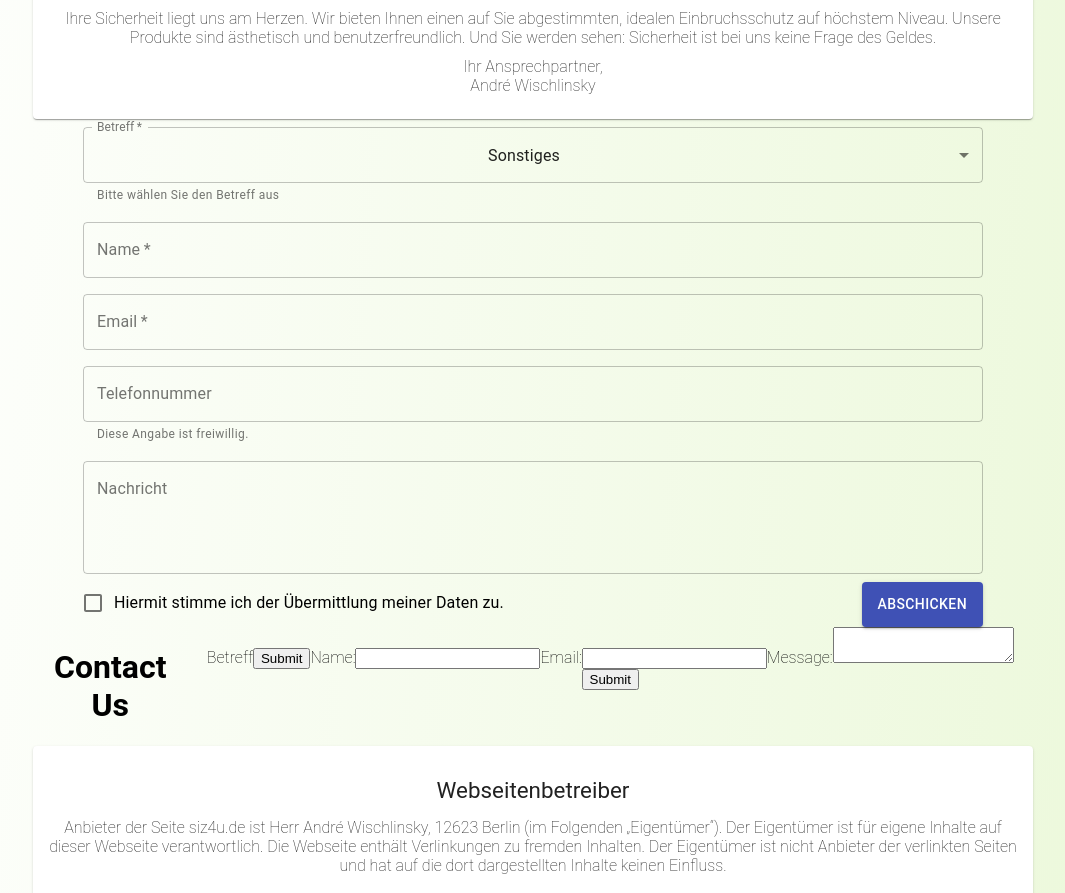
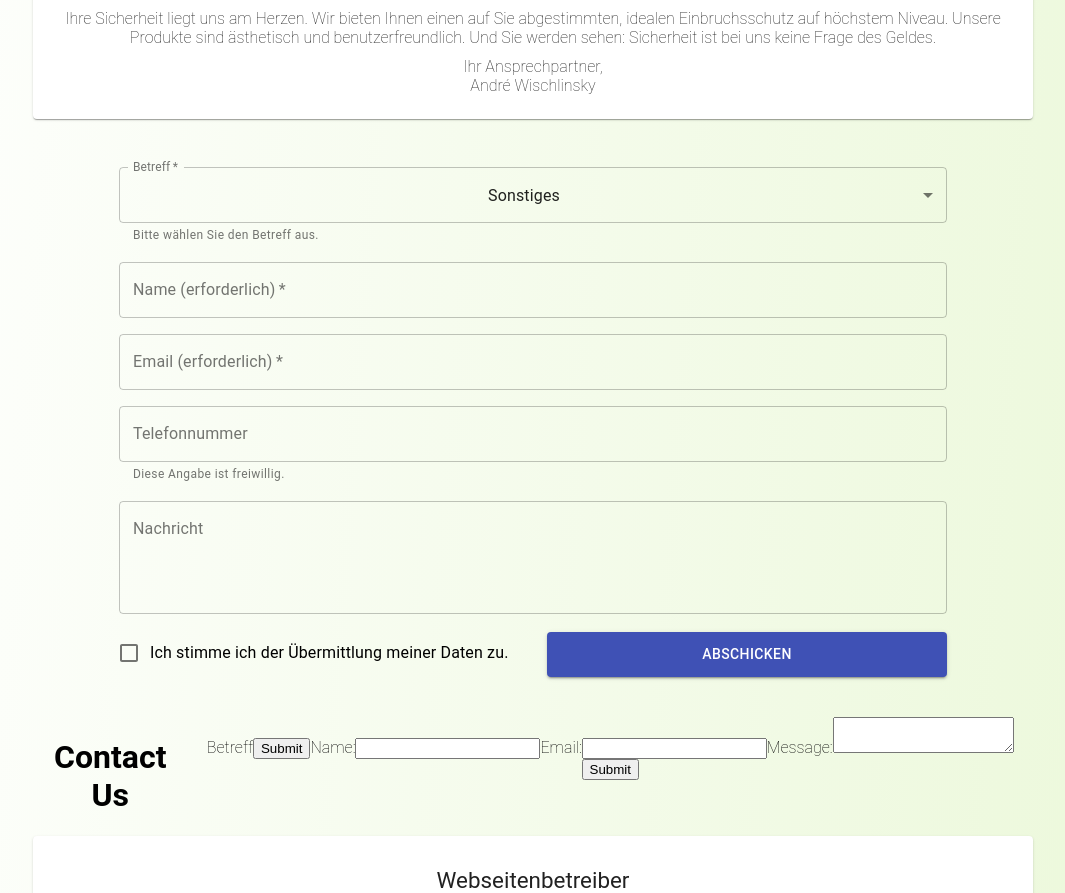
Before and after one commit to wischli/siz4u, a React (Create React App) app: page / in a window 1280 px wide. Shown: the part 1013-1906 px from the top of the page, without its empty margins (107-1172 px from the left). Built offline with nearby package versions, Linux system fonts and the light colour scheme; what webfontloader would draw is missing.

Commit message:
chore: update form

```diff
--- a/src/components/Form/MForm.tsx
+++ b/src/components/Form/MForm.tsx
@@ -1,4 +1,4 @@
-import React from "react";
+import React, { useState } from "react";
 import TextField from "@material-ui/core/TextField";
 import { createStyles, makeStyles, Theme } from "@material-ui/core/styles";
 import {
@@ -10,6 +10,11 @@ import {
   FormGroup,
   FormHelperText,
 } from "@material-ui/core";
+import { isMobile } from "react-device-detect";
+
+import axios from "axios";
+import myTheme from "../MyTheme/MyTheme";
+
 // import HouseIcon from "@material-ui/icons/House";
 // import DeviceHubIcon from "@material-ui/icons/DeviceHub";
 // import LiveHelpIcon from "@material-ui/icons/LiveHelp";
@@ -44,27 +49,55 @@ const subjects = [
 const useStyles = makeStyles((theme: Theme) =>
   createStyles({
     root: {
+      paddingTop: isMobile ? 20 : 40,
+      paddingBottom: isMobile ? 20 : 40,
+      paddingLeft: isMobile ? 0 : 40,
+      paddingRight: isMobile ? 0 : 40,
       "& .MuiTextField-root": {
         margin: theme.spacing(1),
         width: "90%",
       },
+      "& .MuiFormControlLabel-label": {
+        lineHeight: isMobile ? "110%" : "auto",
+      },
     },
     buttonRow: {
-      display: "flex",
+      color: "black",
+      display: isMobile ? "block" : "flex",
+      textAlign: isMobile ? "left" : "center",
       width: "90%",
       justifyContent: "space-between",
       margin: "auto",
+      paddingTop: isMobile ? "auto" : 10,
+    },
+    button: {
+      ...myTheme.button,
+      width: isMobile ? "100%" : 400,
+      height: isMobile ? 50 : "auto",
     },
   })
 );
 
 export default function MForm() {
   const classes = useStyles();
-  const [subject, setSubject] = React.useState("Sonstiges");
-  const [email, setEmail] = React.useState(false);
-  const [name, setName] = React.useState(false);
-  const [checkbox, setCheckbox] = React.useState(false);
-  const [button, setButton] = React.useState(false);
+  const [subject, setSubject] = useState("Sonstiges");
+  const [email, setEmail] = useState(false);
+  const [name, setName] = useState(false);
+  const [checkbox, setCheckbox] = useState(false);
+  const [button, setButton] = useState(false); // TODO
+  const [serverState, setServerState] = useState({
+    submitting: false,
+    status: null,
+  });
+  const handleServerResponse = (ok: any, msg: any, form: any) => {
+    setServerState({
+      submitting: false,
+      status: { ok, msg } as any,
+    });
+    if (ok) {
+      form.reset();
+    }
+  };
 
   const handleSubjectChange = (event: React.ChangeEvent<HTMLInputElement>) => {
     setSubject(event.target.value);
@@ -81,36 +114,43 @@ export default function MForm() {
     event.persist();
     await sleep(1000);
     setEmail(
-      !/^[A-Z0-9._%+-]+@[A-Z0-9.-]+\.[A-Z]{2,4}$/i.test(event?.target?.value)
+      // eslint-disable-next-line no-control-regex
+      /^[a-zA-Z0-9.!#$%&'*+/=?^_`{|}~-]+@[a-zA-Z0-9](?:[a-zA-Z0-9-]{0,61}[a-zA-Z0-9])?(?:\.[a-zA-Z0-9](?:[a-zA-Z0-9-]{0,61}[a-zA-Z0-9])?)*$/i.test(
+        event?.target?.value
+      )
     );
   };
-  const handleSubmit = (event: any) => {
+  const handleSubmit = (event: React.ChangeEvent<HTMLFormElement>) => {
+    setButton(true);
     event.preventDefault();
-    setButton(true);
-    if (!email) {
-      console.log("Email fehlt");
+    console.log(email, name, checkbox, event.target);
+    if (email && name && checkbox) {
+      const form = event.target;
+      setServerState({ submitting: true, status: null });
+      axios({
+        method: "post",
+        url: "https://formspree.io/mbjavdke",
+        data: new FormData(form),
+      })
+        .then((r) => {
+          handleServerResponse(true, "Thanks!", form);
+        })
+        .catch((r) => {
+          handleServerResponse(false, r.response.data.error, form);
+        });
     }
-    if (!name) {
-      console.log("Name fehlt");
-    }
-    if (!checkbox) {
-      console.log("Bitte stimmen Sie der Zusendung Ihrer Daten zu.");
-    }
-    if (email && name && checkbox) {
-      console.log(true);
-    }
-    console.log(false);
   };
 
   return (
-    <form className={classes.root} autoComplete="on">
+    <form className={classes.root} autoComplete="on" onSubmit={handleSubmit}>
       <TextField
         id="outlined-select-subject"
         select
+        name="subject"
         label="Betreff"
         value={subject}
         onChange={handleSubjectChange}
-        helperText="Bitte wählen Sie den Betreff aus"
+        helperText="Bitte wählen Sie den Betreff aus."
         defaultValue="Sonstiges"
         required
         variant="outlined"
@@ -123,7 +163,7 @@ export default function MForm() {
       </TextField>
       <TextField
         id="form-name"
-        label="Name"
+        label="Name (erforderlich)"
         type="text"
         name="name"
         onChange={handleNameChange}
@@ -134,13 +174,13 @@ export default function MForm() {
       />
       <TextField
         id="form-mail"
-        label="Email"
+        label="Email (erforderlich)"
         type="email"
         name="email"
         onChange={handleEmailChange}
-        error={email || (button && !email)}
+        error={!email && button}
         helperText={
-          email || (button && !email)
+          !email && button
             ? "Diese Angabe ist notwendig und aktuell ungültig."
             : ""
         }
@@ -158,29 +198,29 @@ export default function MForm() {
       <TextField
         id="form-message"
         label="Nachricht"
+        name="message"
         multiline
         rows={4}
         variant="outlined"
       />
       <div className={classes.buttonRow}>
-        <FormControl
-          required
-          error={button && !checkbox}
-          component="fieldset"
-          // className={classes.formControl}
-        >
+        <FormControl required error={button && !checkbox} component="fieldset">
           <FormGroup>
             <FormControlLabel
               control={
                 <Checkbox
+                  required
                   checked={checkbox}
                   onChange={handleCheckboxChange}
                   name="checkbox"
                   color={button && !checkbox ? "secondary" : "primary"}
-                  style={button && !checkbox ? { color: "red" } : {}}
+                  style={{
+                    color: button && !checkbox ? "red" : "auto",
+                    paddingBottom: isMobile ? 20 : "auto",
+                  }}
                 />
               }
-              label="Hiermit stimme ich der Übermittlung meiner Daten zu."
+              label="Ich stimme ich der Übermittlung meiner Daten zu."
             />
           </FormGroup>
           <FormHelperText>
@@ -189,7 +229,14 @@ export default function MForm() {
               : ""}
           </FormHelperText>
         </FormControl>
-        <Button variant="contained" color="primary" onClick={handleSubmit}>
+        <Button
+          type="submit"
+          value="Submit"
+          variant="contained"
+          color="primary"
+          disabled={serverState.submitting}
+          className={classes.button}
+        >
           Abschicken
         </Button>
       </div>
```
